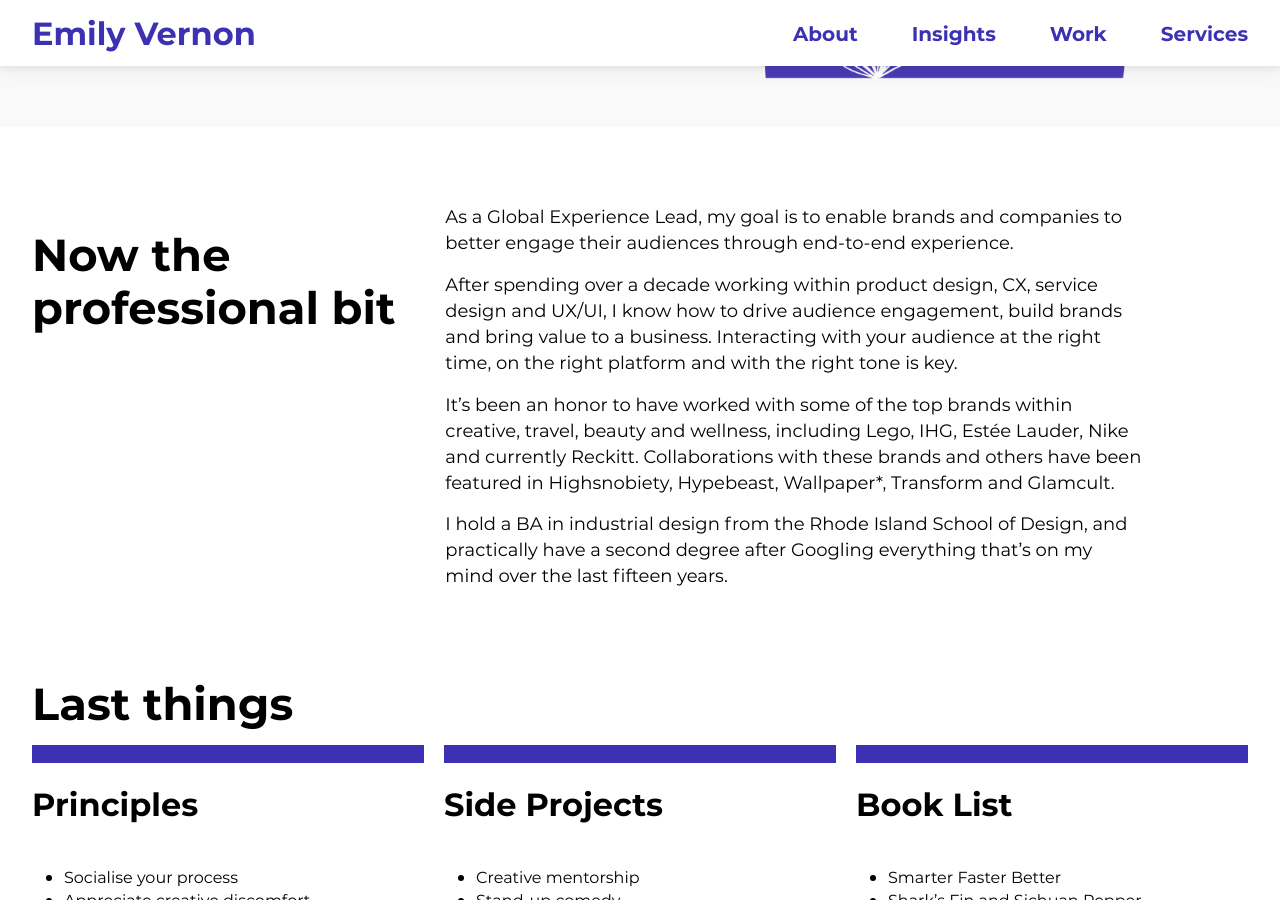
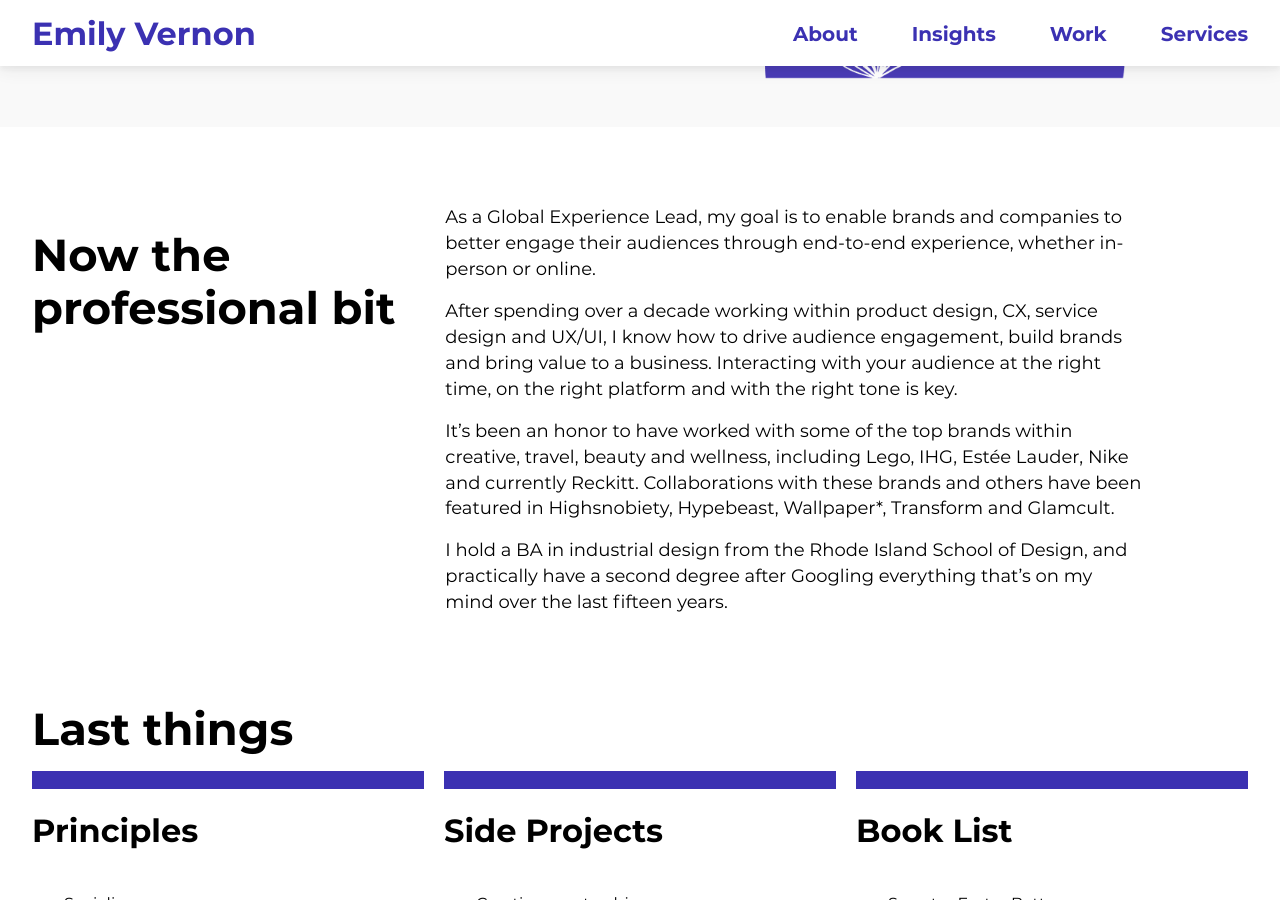
Before and after one commit to emilygv/emilyvernon.com, a Jekyll site: the page built from about.md, in a window 1280 px wide and 900 px high, scrolled down 927 px. Built offline with Jekyll 4.4.1, drawn with Linux system fonts in a browser that asks for light colours.

Commit message:
Added text

```diff
--- a/about.md
+++ b/about.md
@@ -16,7 +16,7 @@ image= "/assets/images/about_hero.png"
 %}
 
 {% capture block_text %}
-As a Global Experience Lead, my goal is to enable brands and companies to better engage their audiences through end-to-end experience.
+As a Global Experience Lead, my goal is to enable brands and companies to better engage their audiences through end-to-end experience, whether in-person or online.
 
 After spending over a decade working within product design, CX, service design and UX/UI, I know how to drive audience engagement, build brands and bring value to a business. Interacting with your audience at the right time, on the right platform and with the right tone is key.
 
```
